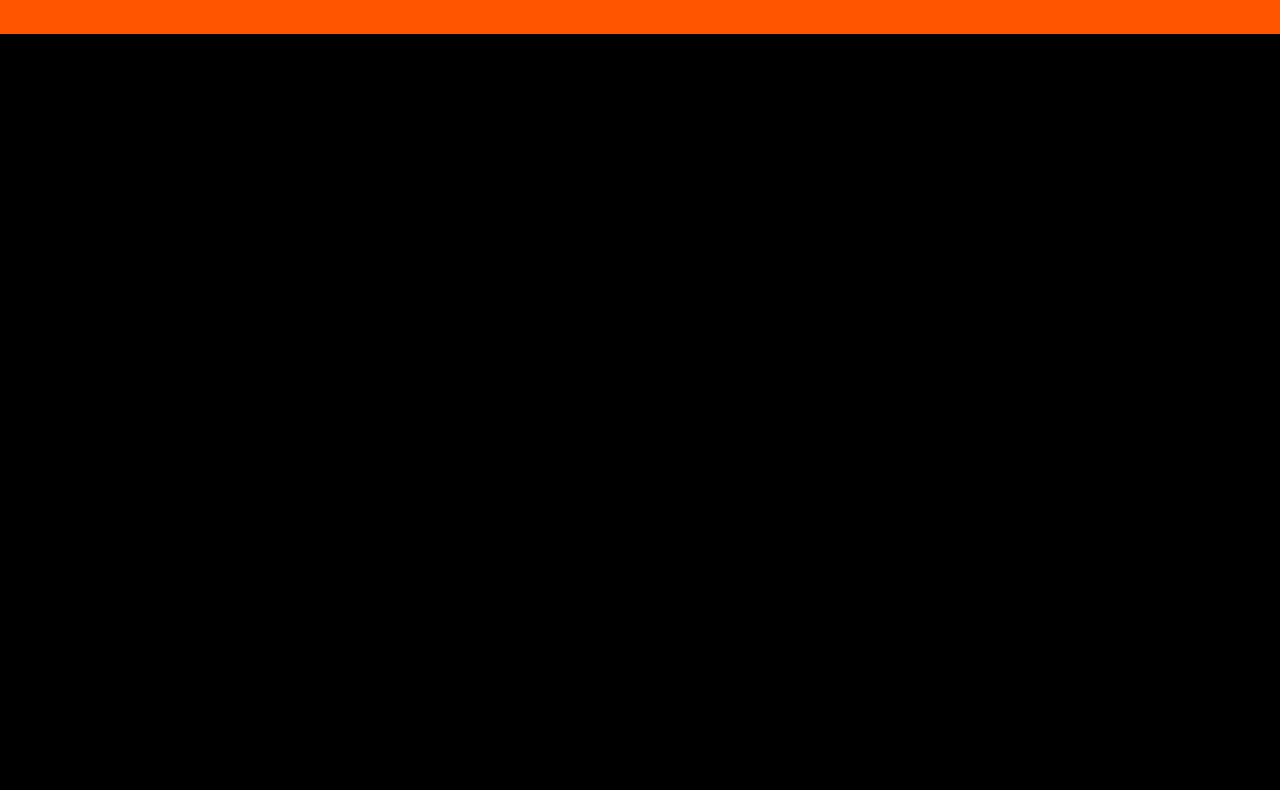
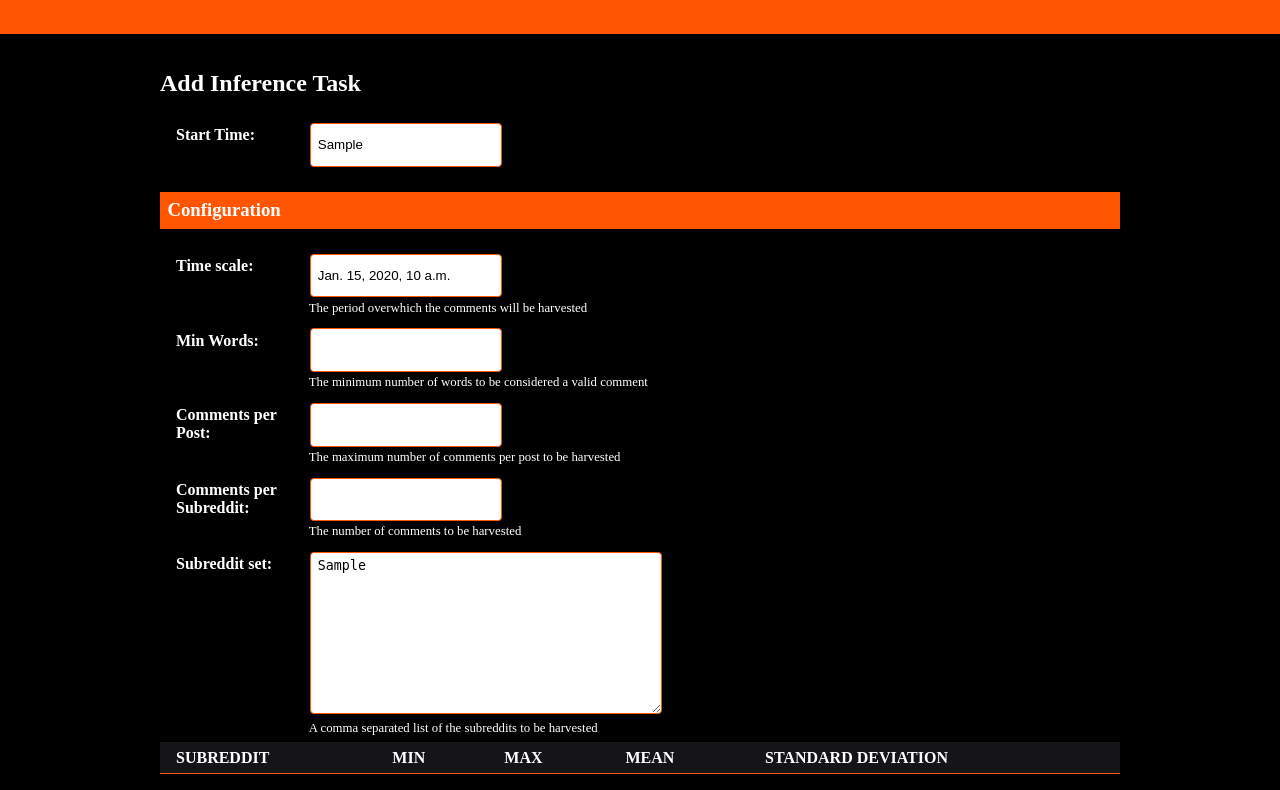
Before and after one commit to TheFissk/toxit.info, a Django app: template toxit/templates/dash/inspector.html in a window 1280 px wide. Shown: the part 66-856 px from the top of the page. Before the commit the page ends 100 px from the top, so only its background shows below. Run offline with Django 4.2, Linux system fonts and the light colour scheme; the template is opened without the code that fills it: most values are stand-ins (such as "Sample title", 1, 10 or a date in 2020); data that the repository does not hold is empty.

Commit message:
Custom Admin Panel Ready for Demo

```diff
--- a/toxit/static/dash.css
+++ b/toxit/static/dash.css
@@ -37,7 +37,8 @@ body {
 }
 
 #add-inference,
-#view-inference {
+#view-inference,
+#view-subreddit {
   max-width: 60rem;
   width: 100%;
   min-width: 20em;
--- a/toxit/templates/dash/inspector.html
+++ b/toxit/templates/dash/inspector.html
@@ -1 +1,110 @@
-{% extends 'dash/base.html' %}
+{% extends 'dash/base.html' %} {% block content %}
+<div id="site-body">
+  <div id="add-inference">
+    <h2>Add Inference Task</h2>
+    <div id="add-inference-form">
+      <div class="form-row">
+        <label for="start_sched"> Start Time: </label>
+        <input
+          name="start_sched"
+          type="text"
+          readonly
+          value="{{task.start_sched}}"
+        />
+      </div>
+      <h3>Configuration</h3>
+      <div class="form-row">
+        <label for="time_scale"> Time scale: </label>
+        <input
+          type="text"
+          name="time_scale"
+          readonly
+          value="{{task.time_scale}}"
+        />
+        <p class="help-text">
+          The period overwhich the comments will be harvested
+        </p>
+      </div>
+      <div class="form-row">
+        <label for="min_words"> Min Words: </label>
+        <input
+          type="number"
+          name="min_words"
+          readonly
+          value="{{task.min_words}}"
+        />
+        <p class="help-text">
+          The minimum number of words to be considered a valid comment
+        </p>
+      </div>
+      <div class="form-row">
+        <label for="comments_per_post"> Comments per Post: </label>
+        <input
+          type="number"
+          name="comments_per_post"
+          readonly
+          value="{{task.per_post_n}}"
+        />
+        <p class="help-text">
+          The maximum number of comments per post to be harvested
+        </p>
+      </div>
+      <div class="form-row">
+        <label for="comments_n"> Comments per Subreddit: </label>
+        <input
+          type="number"
+          name="comments_n"
+          readonly
+          value="{{task.comments_n}}"
+        />
+        <p class="help-text">The number of comments to be harvested</p>
+      </div>
+      <div class="form-row">
+        <label for="subreddit_set"> Subreddit set: </label>
+        <textarea name="subreddit_set" cols="40" rows="10" readonly>{{task.subreddit_set}}</textarea>
+        <p class="help-text">
+          A comma separated list of the subreddits to be harvested
+        </p>
+      </div>
+    </div>
+  </div>
+  <script type="text/javascript">
+    const url = '{% url 'toxit:get_sub_data' task.id %}';
+
+    const insertData = (row, data) => {
+      const r = row.insertCell(-1);
+      r.innerHTML = data;
+    }
+
+    fetch(url)
+      .then(response => response.json())
+      .then(data => {
+        const table = document.getElementById("subredditViewTable");
+        console.log(data)
+        data.subs.forEach((row) => {
+          const tableRow = table.insertRow();
+          insertData(tableRow, row.name);
+          insertData(tableRow, Math.round(row.min*1000)/1000);
+          insertData(tableRow, Math.round(row.max*1000)/1000);
+          insertData(tableRow, Math.round(row.mean*1000)/1000);
+          insertData(tableRow, Math.round(row.std*1000)/1000);
+        });
+      })
+  </script>
+  <div id="view-subreddit">
+    <table id="subredditViewTable">
+      <thead>
+        <tr>
+          <th>Subreddit</th>
+          <th>Min</th>
+          <th>Max</th>
+          <th>Mean</th>
+          <th>Standard Deviation</th>
+        </tr>
+      </thead>
+      <tbody></tbody>
+    </table>
+  </div>
+</div>
+
+{% endblock content %}
--- a/toxit/urls.py
+++ b/toxit/urls.py
@@ -18,4 +18,6 @@ urlpatterns = [
          redirect_views.delete_Inference_Task, name='delete_Inference_Task'),
     path('taskInspector/<int:task_id>',
          page_views.inspect_inference_task, name='taskInspector'),
+    path('get_sub_data/<int:task_id>',
+         page_views.get_subreddit_data, name='get_sub_data'),
 ]
```
Also changed, not shown: toxit/dash_views/page_views.py (+17 -2 lines).
